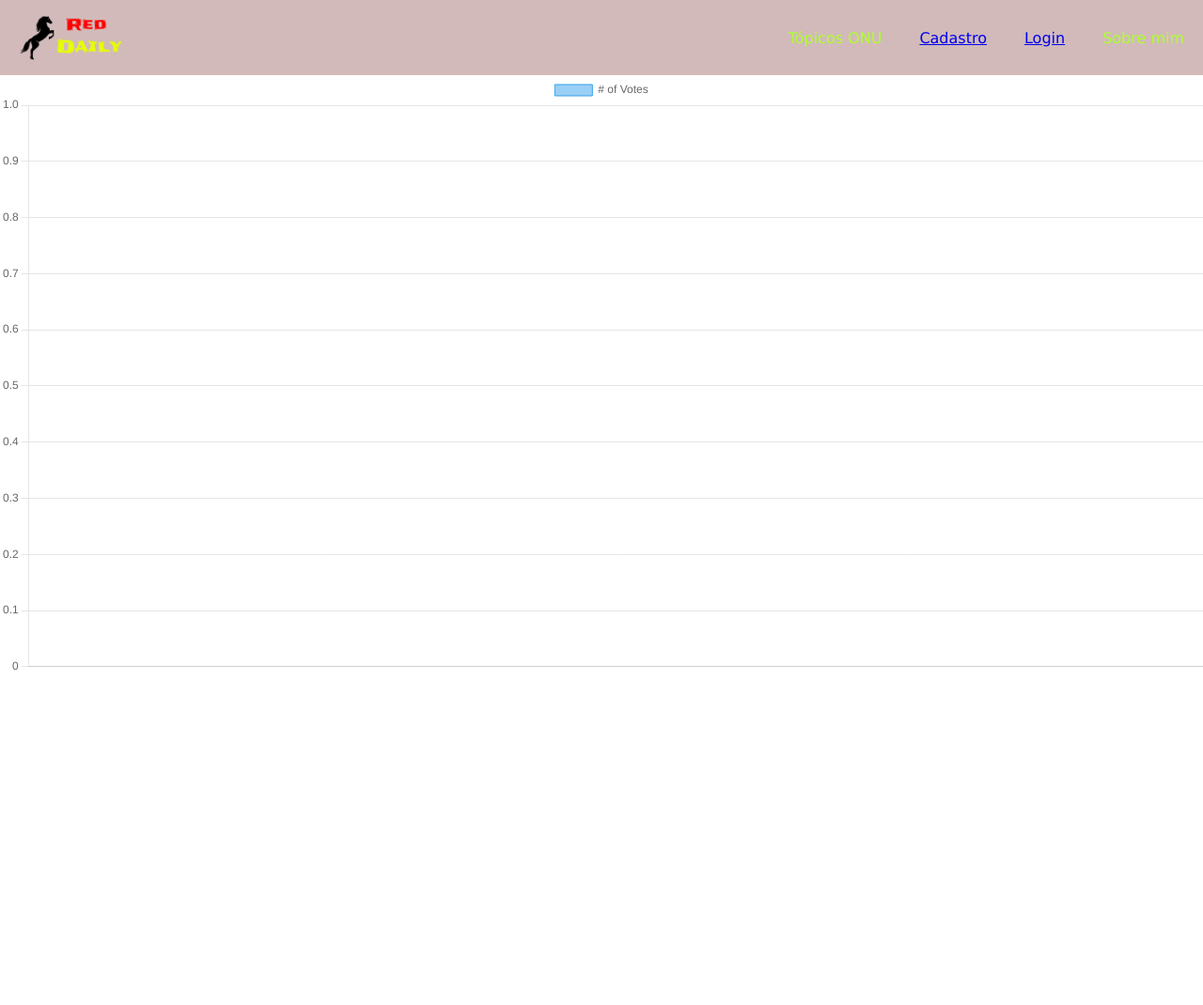
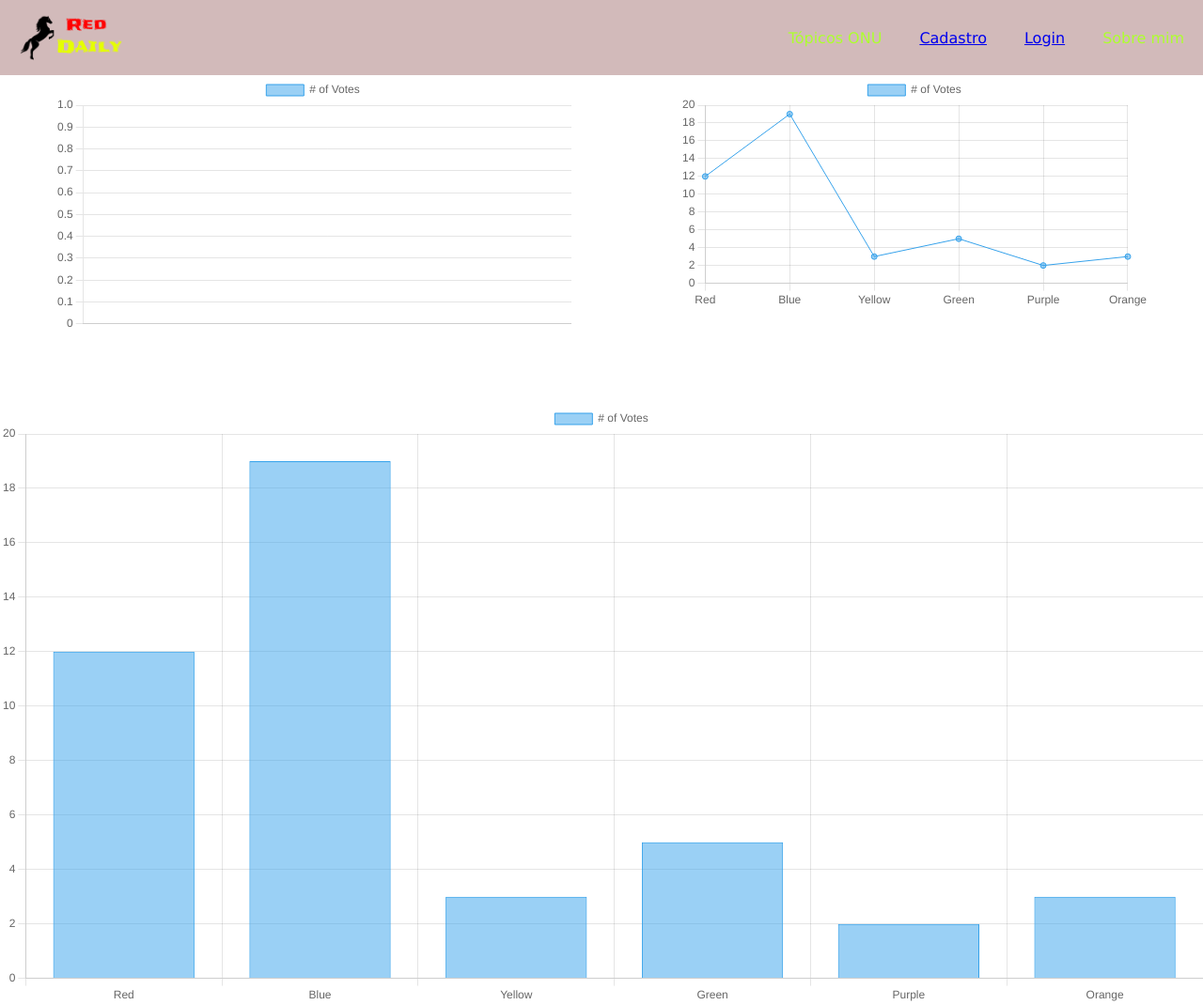
Before and after one commit to GustavoEme/Projeto-individual., a website: page redDaily/public/dashboard.html in a window 1280 px wide. Shown: the whole page at 94% size. Before the commit the page ends 800 px from the top, so only its background shows below. Drawn offline with nearby package versions, Linux system fonts and the light colour scheme; no server answers.

Commit message:
esqueleto garficos

```diff
--- a/redDaily/public/dashboard.html
+++ b/redDaily/public/dashboard.html
@@ -22,14 +22,22 @@
 </div>
 <div class="dash">
 
-    <div>
+    <div class="grafico1">
         <canvas id="grafico"></canvas>
 
     </div>
+    <div class="grafico02">
+      <canvas id="grafico2"></canvas>
+      <script src="https://cdn.jsdelivr.net/npm/chart.js"></script>
+    </div>
+
 
   </div>
+  <div class="grafico03">
+    <canvas id="Grafico3"></canvas>
+  </div>
 
-
+  <script src="https://cdn.jsdelivr.net/npm/chart.js"></script>
 
 
 </div>
@@ -75,4 +83,57 @@
         graficoPontuacao.update()
       })
     })
+
+
+
+
+
+
+    const gtx = document.getElementById('grafico2');
+
+  new Chart(gtx, {
+    type: 'line',
+    data: {
+      labels: ['Red', 'Blue', 'Yellow', 'Green', 'Purple', 'Orange'],
+      datasets: [{
+        label: '# of Votes',
+        data: [12, 19, 3, 5, 2, 3],
+        borderWidth: 1
+      }]
+    },
+    options: {
+      scales: {
+        y: {
+          beginAtZero: true
+        }
+      }
+    }
+  });
+
+
+
+
+
+
+  const area = document.getElementById('Grafico3');
+
+new Chart(area, {
+  type: 'bar',
+  data: {
+    labels: ['Red', 'Blue', 'Yellow', 'Green', 'Purple', 'Orange'],
+    datasets: [{
+      label: '# of Votes',
+      data: [12, 19, 3, 5, 2, 3],
+      borderWidth: 1
+    }]
+  },
+  options: {
+    scales: {
+      y: {
+        beginAtZero: true
+      }
+    }
+  }
+});
+
   </script>
--- a/redDaily/public/style.css/dashboard.css
+++ b/redDaily/public/style.css/dashboard.css
@@ -30,3 +30,24 @@
     color:greenyellow;
     margin-right: 20px;
 }
+.grafico1{
+    display: flex;
+    width: 550px;
+    height: 350px;
+}
+.grafico02{
+    display: flex;
+    width: 500px;
+    height: 350px;
+}
+.Grafico03{
+    display: flex;
+    width: 500px;
+    height: 400px;
+}
+
+.dash{
+    display: flex;
+    justify-content: center;
+    justify-content: space-around;
+}
```
